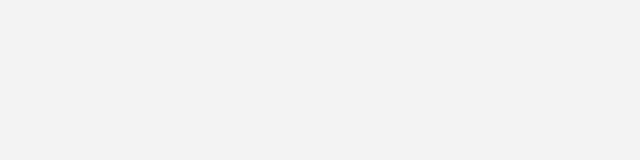
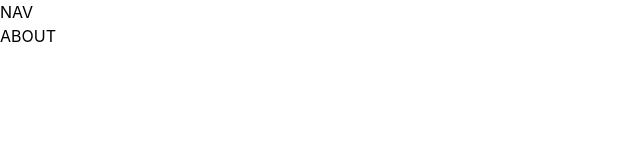
Before and after one commit to NathanSteinway/ultra-giga-gang, a React (Create React App) app: page / in a window 1280 px wide. Shown: the top 160 px of the page, without its empty margins (0-640 px from the left). Built offline with nearby package versions, Linux system fonts and the light colour scheme.

Commit message:
staged project for development

```diff
--- a/package.json
+++ b/package.json
@@ -34,5 +34,10 @@
       "last 1 firefox version",
       "last 1 safari version"
     ]
+  },
+  "devDependencies": {
+    "autoprefixer": "^10.4.4",
+    "postcss": "^8.4.12",
+    "tailwindcss": "^3.0.23"
   }
 }
--- /dev/null
+++ b/postcss.config.js
@@ -0,0 +1,6 @@
+module.exports = {
+  plugins: {
+    tailwindcss: {},
+    autoprefixer: {},
+  },
+}
--- a/src/App.js
+++ b/src/App.js
@@ -1,10 +1,17 @@
-import './App.css';
+import React from 'react';
+import Nav from './components/Nav.jsx';
+import About from './components/About.jsx';
 
 function App() {
   return (
-    <div className="App">
-      <header className="App-header">
-      </header>
+    <div>
+        <Nav></Nav>
+        {/*Home*/}
+        <About></About>
+        {/*Skills*/}
+        {/*Work*/}
+        {/*Contact*/}
+        {/*Footer*/}
     </div>
   );
 }
--- /dev/null
+++ b/src/components/About.jsx
@@ -0,0 +1,11 @@
+import React from 'react';
+
+function About() {
+    return(
+        <div>
+            ABOUT
+        </div>
+    )
+}
+
+export default About;
--- /dev/null
+++ b/src/components/Nav.jsx
@@ -0,0 +1,11 @@
+import React from 'react';
+
+function Nav() {
+    return(
+        <header>
+            NAV
+        </header>
+    )
+}
+
+export default Nav;
--- a/src/index.css
+++ b/src/index.css
@@ -1,3 +1,7 @@
+@tailwind base;
+@tailwind components;
+@tailwind utilities;
+
 body {
   margin: 0;
   font-family: -apple-system, BlinkMacSystemFont, 'Segoe UI', 'Roboto', 'Oxygen',
--- a/src/index.js
+++ b/src/index.js
@@ -3,6 +3,7 @@ import ReactDOM from 'react-dom';
 import './index.css';
 import App from './App';
 import reportWebVitals from './reportWebVitals';
+
 
 ReactDOM.render(
   <React.StrictMode>
--- /dev/null
+++ b/tailwind.config.js
@@ -0,0 +1,9 @@
+module.exports = {
+  content: [
+    "./src/**/*.{js,jsx,ts,tsx}",
+  ],
+  theme: {
+    extend: {},
+  },
+  plugins: [],
+}
```
Also changed, not shown: 1 other file (tests, documents, lock files or other folders).
